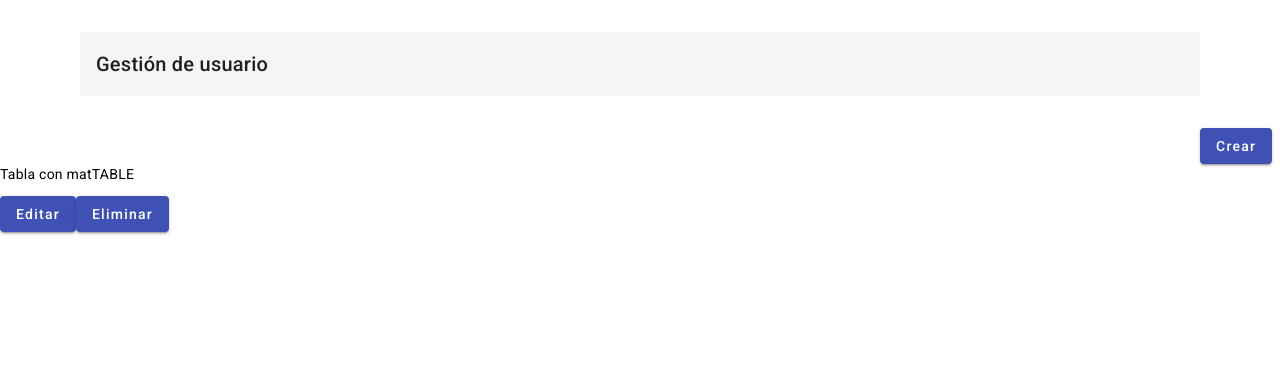
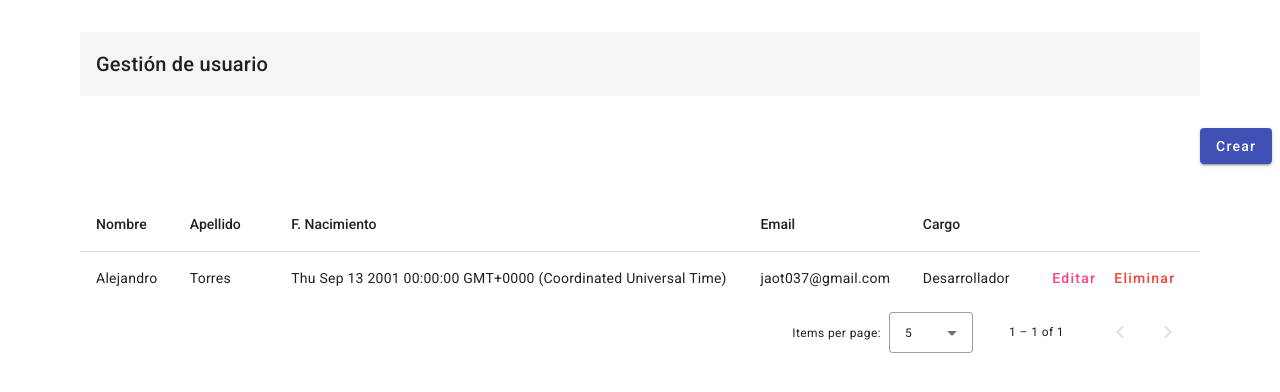
Before and after one commit to kosmoJOT/gestion-usuarios, an Angular app: page / in a window 1280 px wide. Shown: the top 392 px of the page. Built offline with nearby package versions, Linux system fonts and the light colour scheme.

Commit message:
Tabla on datos locales

```diff
--- a/src/app/app.module.ts
+++ b/src/app/app.module.ts
@@ -9,6 +9,8 @@ import { SharedModule } from './shared/shared.module';
 import { VentanaPrincipalComponent } from './components/ventana-principal/ventana-principal.component';
 import { TablaRegistrosComponent } from './components/tabla-registros/tabla-registros.component';
 import { VentanaModalComponent } from './components/ventana-modal/ventana-modal.component';
+//Servicios
+import { UsuarioService } from './services/usuario.service';
 
 @NgModule({
   declarations: [
@@ -25,7 +27,7 @@ import { VentanaModalComponent } from './components/ventana-modal/ventana-modal.
     //Modulos
     SharedModule
   ],
-  providers: [],
+  providers: [UsuarioService],
   bootstrap: [AppComponent]
 })
 export class AppModule { }
--- a/src/app/components/tabla-registros/tabla-registros.component.html
+++ b/src/app/components/tabla-registros/tabla-registros.component.html
@@ -1,5 +1,36 @@
 <div>
-  <p>Tabla con matTABLE</p>
-  <button mat-raised-button color="primary">Editar</button>
-  <button mat-raised-button color="primary">Eliminar</button>
+  <div class="container">
+    <table mat-table [dataSource]="dataSource" matSort>
+      <ng-container matColumnDef="nombre">
+        <th mat-header-cell *matHeaderCellDef> Nombre </th>
+        <td mat-cell *matCellDef="let element"> {{element.nombre}} </td>
+      </ng-container>
+      <ng-container matColumnDef="apellido">
+        <th mat-header-cell *matHeaderCellDef mat-sort-header> Apellido </th>
+        <td mat-cell *matCellDef="let element"> {{ element.apellido }} </td>
+      </ng-container>
+      <ng-container matColumnDef="fechaNacimiento">
+        <th mat-header-cell *matHeaderCellDef mat-sort-header> F. Nacimiento </th>
+        <td mat-cell *matCellDef="let element"> {{ element.fechaNacimiento }} </td>
+      </ng-container>
+      <ng-container matColumnDef="email">
+        <th mat-header-cell *matHeaderCellDef mat-sort-header> Email </th>
+        <td mat-cell *matCellDef="let element"> {{ element.email }} </td>
+      </ng-container>
+      <ng-container matColumnDef="cargo">
+        <th mat-header-cell *matHeaderCellDef mat-sort-header> Cargo </th>
+        <td mat-cell *matCellDef="let element"> {{ element.cargo }} </td>
+      </ng-container>
+      <ng-container matColumnDef="acciones">
+        <th mat-header-cell *matHeaderCellDef> </th>
+          <td mat-cell *matCellDef="let element; let i = index">
+            <button mat-button color="accent">Editar</button>
+            <button mat-button color="warn">Eliminar</button>
+          </td>
+      </ng-container>
+      <tr mat-header-row *matHeaderRowDef="displayedColumns"></tr>
+      <tr mat-row *matRowDef="let row; columns: displayedColumns;"></tr>
+    </table>
+    <mat-paginator [pageSizeOptions]="[5, 10, 25, 100]" aria-label="Select page of users"></mat-paginator>
+  </div>
 </div>
--- a/src/app/components/tabla-registros/tabla-registros.component.ts
+++ b/src/app/components/tabla-registros/tabla-registros.component.ts
@@ -1,10 +1,46 @@
-import { Component } from '@angular/core';
+import { Component, OnInit, AfterViewInit, ViewChild } from '@angular/core';
+
+import { MatTableDataSource } from '@angular/material/table';
+import { MatPaginator } from '@angular/material/paginator';
+import { MatSort } from '@angular/material/sort';
+
+import { Usuario } from 'src/app/interfaces/Usuario';
+import { UsuarioService } from 'src/app/services/usuario.service';
 
 @Component({
   selector: 'app-tabla-registros',
   templateUrl: './tabla-registros.component.html',
   styleUrls: ['./tabla-registros.component.css']
 })
-export class TablaRegistrosComponent {
+export class TablaRegistrosComponent implements OnInit, AfterViewInit{
+
+  usuarios: Usuario[];
+  dataSource!: MatTableDataSource<Usuario>;
+  displayedColumns: string[] = ['nombre', 'apellido', 'fechaNacimiento', 'email', 'cargo', 'acciones'];
+
+  @ViewChild(MatPaginator) paginator!: MatPaginator;
+  @ViewChild(MatSort) sort!: MatSort;
+
+  constructor(private _serviceUsuarios: UsuarioService){
+    this.usuarios = [];
+  }
+
+  ngOnInit(): void {
+    this.getUsuarios();
+  }
+
+  ngAfterViewInit(): void {
+    this.dataSource.paginator = this.paginator;
+    this.dataSource.sort = this.sort;
+  }
+
+  getUsuarios(): void {
+    /*this._serviceUsuarios.getUserList().subscribe( (data) => {
+      console.log(data)
+    });*/
+    this.usuarios = this._serviceUsuarios.getUserList();
+    this.dataSource = new MatTableDataSource(this.usuarios);
+    this.ngAfterViewInit();
+  }
 
 }
--- a/src/app/components/ventana-modal/ventana-modal.component.html
+++ b/src/app/components/ventana-modal/ventana-modal.component.html
@@ -30,9 +30,9 @@
         <mat-label>Contraseña</mat-label>
         <input matInput type="password" formControlName="password">
       </mat-form-field>
+      <div>
+        <button mat-raised-button type="submit" color="primary" style="left: 90%;">AGREGAR</button>
+      </div>
     </form>
-    <div>
-      <button mat-raised-button type="submit" color="primary" style="left: 90%;">AGREGAR</button>
-    </div>
   </div>
 </div>
--- a/src/app/components/ventana-modal/ventana-modal.component.ts
+++ b/src/app/components/ventana-modal/ventana-modal.component.ts
@@ -24,8 +24,7 @@ export class VentanaModalComponent {
     });
   }
 
-  agregarUsuario(){
-    console.log('entra')
+  agregarUsuario(): void {
     const USER: Usuario = {
       nombre: this.form.value.nombre,
       apellido: this.form.value.apellido,
--- /dev/null
+++ b/src/app/services/usuario.service.ts
@@ -0,0 +1,43 @@
+import { HttpClient } from '@angular/common/http';
+import { Injectable } from '@angular/core';
+import { Observable } from 'rxjs';
+import { Usuario } from '../interfaces/Usuario';
+
+@Injectable({
+  providedIn: 'root'
+})
+export class UsuarioService {
+
+  baseUrl = 'http://localhost:3700';
+  listado: Usuario[] = [
+    {
+      "nombre":"Alejandro",
+      "apellido": "Torres",
+      "fechaNacimiento": new Date('2001/09/13'),
+      "email": "jaot037@gmail.com",
+      "cargo": "Desarrollador",
+      "password": "123"
+    }
+  ];
+
+  constructor(private http: HttpClient) { }
+
+  /*getUserList(): Observable<Usuario[]> {
+    return this.http.get<Usuario[]>('../data/Usuarios.json');
+  }*/
+  getUserList(): any {
+    return this.listado.slice();
+  }
+
+  newUser(data: Usuario): Observable<Usuario> {
+    return this.http.post<Usuario>(`${this.baseUrl}/newUser`, { data: data });
+  }
+
+  updateUser(data: Usuario): Observable<Usuario> {
+    return this.http.put<Usuario>(`${this.baseUrl}/updateUser`, { data: data });
+  }
+
+  /*deleteUser(data: Usuario): Observable<Usuario> {
+    return this.http.delete<Usuario>(`${this.baseUrl}/deleteUser`, { data: data });
+  }*/
+}
```
Also changed, not shown: src/app/shared/shared.module.ts (+12 -2 lines).
